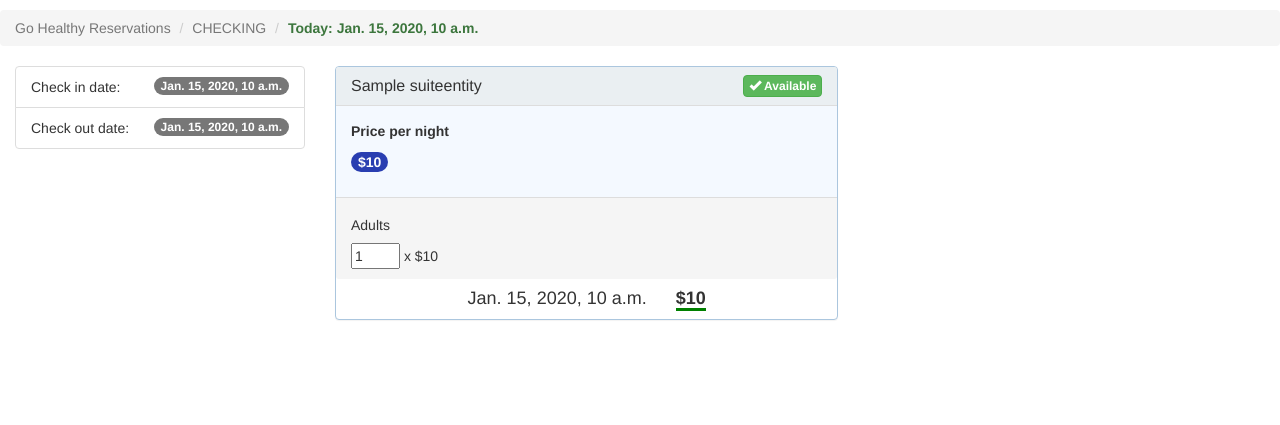
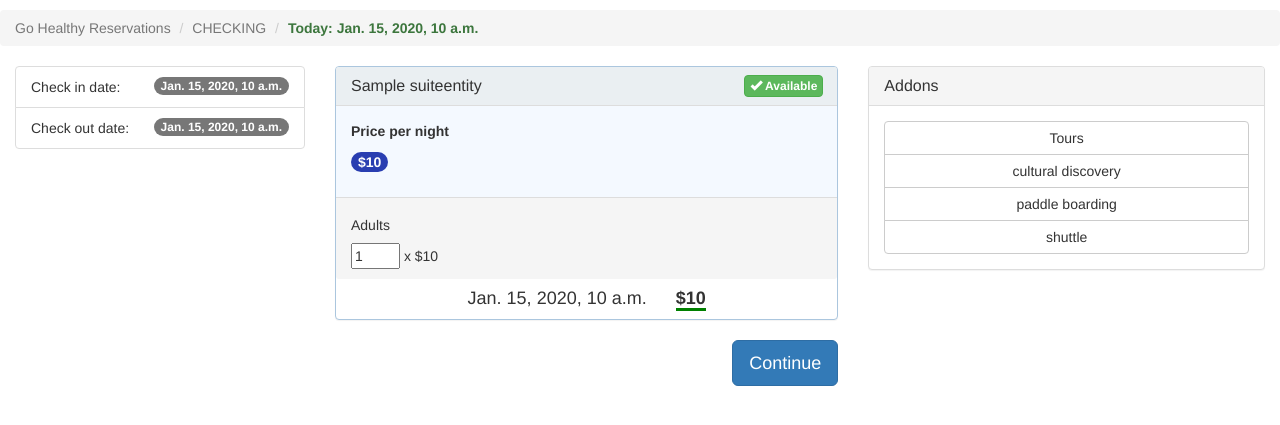
Before and after one commit to johnsonc/django-travel, a Django app: template django-app/booking/templates/check.html in a window 1280 px wide. Shown: the top 425 px of the page. Run offline with Django 3.2, Linux system fonts and the light colour scheme; tables that the repository leaves empty hold one stand-in row (values such as "Sample post"); the template is opened without the code that fills it: values that come from a table or form of the project are taken from there, most other values are stand-ins (such as "Sample title", 1, 10 or a date in 2020); style sheets or scripts are compiled from the project's sources; some libraries are stand-ins or nearby versions.

Commit message:
Addons UI, ES6 modules

```diff
--- a/browser/src/javascript-es6/checking.js
+++ b/browser/src/javascript-es6/checking.js
@@ -5,7 +5,7 @@
  * Time: 9:05
  */
 
-if (typeof $ !== 'undefined') {
+export default function () {
     $(function () {
         const adultsField = $(".adults");
         const priceField = $(".price_per_one");
--- a/browser/src/less/check.less
+++ b/browser/src/less/check.less
@@ -1,14 +1,22 @@
 .panel-default {
+    &.suite-panel {
         border-color: @checking-panel-border;
 
         .panel-heading {
             background-color: @checking-panel-heading;
 
             .available-marker {
-            border-radius: 4px;
+                position: absolute;
+                right: 15px + 15px;
                 margin-top: -2px;
 
                 font-weight: bold;
+                color: #fff;
+                cursor: default;
+
+                background-color: #5cb85c;
+                border: 1px solid #4cae4c;
+                border-radius: 4px;
             }
         }
 
@@ -18,6 +26,8 @@
             span.badge {
                 background-color: @checking-page-price-badge;
                 font-size: 14px;
+
+                cursor: default;
             }
         }
 
@@ -39,3 +49,17 @@
         }
 
     }
+
+    &.addons-panel {
+        .addons-buttons-group {
+            display: inherit;
+
+            .btn.btn-default {
+                &:hover {
+                    background-color: #e5f2ec;
+                    border-color: #c5e0cf;
+                }
+            }
+        }
+    }
+ }
--- a/django-app/booking/templates/base.html
+++ b/django-app/booking/templates/base.html
@@ -2,7 +2,9 @@
 <html lang="en">
 <head>
     {% load static %}
+    {% block meta %}
     <meta charset="UTF-8">
+    {% endblock %}
     <title>{% block title %}Django Healthy Travel{% endblock %}</title>
 
     <link href="https://maxcdn.bootstrapcdn.com/bootstrap/3.3.6/css/bootstrap.min.css" rel="stylesheet">
@@ -25,8 +27,9 @@
 
         {% block content %}{% endblock %}
     </div>
-
+{% block scripts %}
 <script src="{% static "admin/js/vendor/jquery/jquery.js" %}"></script>
 <script src="{% static "js/all.js" %}"></script>
+{% endblock %}
 </body>
 </html>
--- a/django-app/booking/templates/booking.html
+++ b/django-app/booking/templates/booking.html
@@ -3,6 +3,7 @@
 <head>
     {% load static %}
     <meta charset="UTF-8">
+    <meta name="application-name" content="booking">
     <title>Django Healthy Travel</title>
 
     <link href="https://maxcdn.bootstrapcdn.com/bootstrap/3.3.6/css/bootstrap.min.css" rel="stylesheet">
--- a/django-app/booking/templates/check.html
+++ b/django-app/booking/templates/check.html
@@ -1,5 +1,9 @@
 {% extends "base.html" %}
 
+{% block meta %}
+    <meta charset="UTF-8">
+    <meta name="application-name" content="checking">
+{% endblock %}
 {% block title %}Checking Healthy Travel{% endblock %}
 {% block location %}CHECKING{% endblock %}
 
@@ -24,13 +28,13 @@
     <div class="col-md-5">
     {% if suite %}
 
-        <div class="panel panel-default">
+        <div class="panel panel-default suite-panel">
           <div class="panel-heading">
             <h3 class="panel-title">{{ suite }}
-                <button type="button" class="btn btn-success btn-xs pull-right available-marker">
+                <span class="btn-xs available-marker">
                     <span class="glyphicon glyphicon-ok" aria-hidden="true"></span>
                     Available
-                </button>
+                </span>
             </h3>
           </div>
 
@@ -54,5 +58,37 @@
 
     {% endif %}
     </div>
+
+    <div class="col-md-4">
+    {% if suite %}
+
+        <div class="panel panel-default addons-panel">
+          <div class="panel-heading">
+            <h3 class="panel-title">Addons</h3>
+          </div>
+
+            <div class="panel-body">
+
+                <div class="btn-group-vertical addons-buttons-group" role="group" aria-label="Vertical button group">
+                    <button type="button" class="btn btn-default">Tours</button>
+                    <button type="button" class="btn btn-default">cultural discovery</button>
+                    <button type="button" class="btn btn-default">paddle boarding</button>
+                    <button type="button" class="btn btn-default">shuttle</button>
+                </div>
+
+            </div>
+        </div>
+
+    {% endif %}
+    </div>
+
+</div>
+
+<div class="row">
+    <div class="col-md-5 col-md-offset-3">
+        <p>
+          <button type="button" class="btn btn-primary btn-lg pull-right">Continue</button>
+        </p>
+    </div>
 </div>
 {% endblock %}
--- a/django-app/booking/views.py
+++ b/django-app/booking/views.py
@@ -19,7 +19,7 @@ logger = logging.getLogger(__name__)
 def index(request):
 
     rent_periods = RentPeriod.objects.all()
-    busy_date_range_pks = []
+    busy_date_range_pks = set()
 
     for period in rent_periods:
         suite_start_date = period.start_date
@@ -29,7 +29,7 @@ def index(request):
         if overlap:
             logger.debug("{0} days overlap in {1} period".format(overlap, period))
 
-            busy_date_range_pks.append(period.pk)
+            busy_date_range_pks.add(period.pk)
 
     logger.debug("busy_date_range_pks is {0}".format(busy_date_range_pks))
 
```
Also changed, not shown: browser/src/javascript-es6/main.js (+26 -3 lines). Lines whose indentation alone changed are shown as unchanged.
